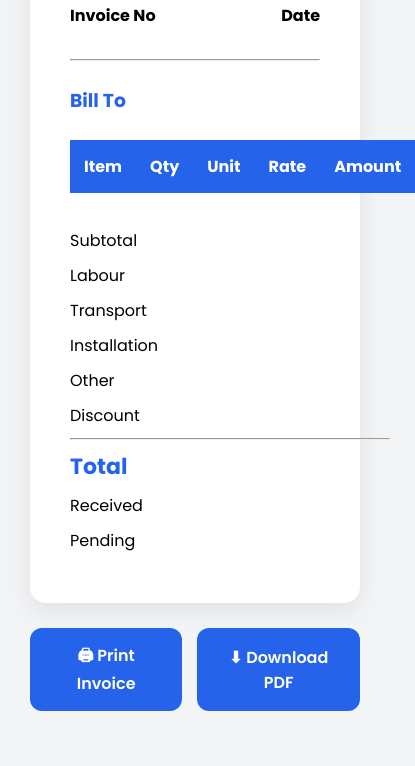
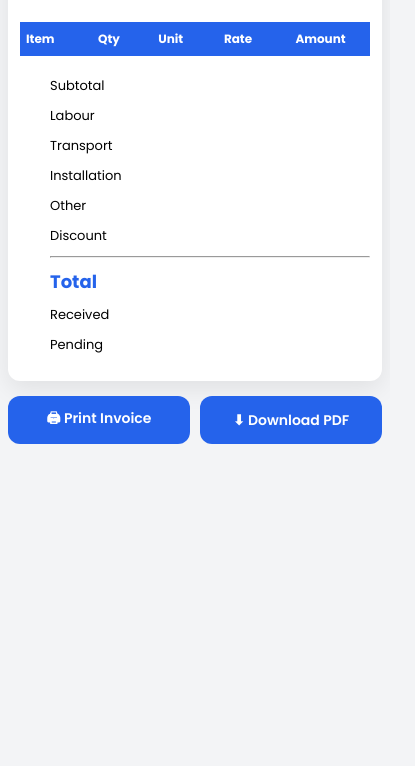
Before and after one commit to akashsingg2005/chakradhari-traders-erp, a plain HTML site: page client/pages/invoice.html in a window 390 px wide. Shown: the part 188-954 px from the top of the page, 415 px wide, since content can reach past the window. After the commit the page ends 844 px from the top, so only its background shows below. Drawn offline with Linux system fonts and the light colour scheme; no server answers.

Commit message:
style: add responsive layout and scrollable table container for mobile devices on original invoice page

```diff
--- a/client/assets/css/invoice.css
+++ b/client/assets/css/invoice.css
@@ -249,3 +249,111 @@ tr{
     page-break-after:auto;
 
 }
+
+/* ======================================
+   RESPONSIVE MEDIA QUERIES
+====================================== */
+
+@media screen and (max-width:768px){
+
+    body{
+        padding:12px;
+    }
+
+    .invoice-container{
+        padding:22px 16px;
+        border-radius:12px;
+    }
+
+    .invoice-header h1{
+        font-size:24px;
+    }
+
+    table th, table td{
+        padding:10px 8px;
+        font-size:13px;
+    }
+
+    .total-box{
+        width:100%;
+        max-width:320px;
+        margin-top:25px;
+    }
+
+    .buttons{
+        flex-wrap:wrap;
+        margin:15px auto;
+        gap:10px;
+    }
+
+    .buttons button{
+        flex:1 1 140px;
+        padding:12px 18px;
+        font-size:14px;
+    }
+
+}
+
+@media screen and (max-width:480px){
+
+    body{
+        padding:8px;
+    }
+
+    .invoice-container{
+        padding:16px 12px;
+    }
+
+    .invoice-header h1{
+        font-size:22px;
+    }
+
+    .invoice-header p{
+        font-size:12px;
+    }
+
+    .invoice-info{
+        font-size:13px;
+    }
+
+    .customer-box h3{
+        font-size:16px;
+    }
+
+    .customer-box p{
+        font-size:13px;
+    }
+
+    .table-container{
+        overflow-x:auto;
+        -webkit-overflow-scrolling:touch;
+        margin-top:15px;
+    }
+
+    table{
+        min-width:380px;
+        margin-top:0;
+    }
+
+    table th, table td{
+        padding:8px 6px;
+        font-size:12px;
+    }
+
+    .total-box{
+        width:100%;
+        margin-top:20px;
+        font-size:13px;
+    }
+
+    .grand-total{
+        font-size:18px;
+    }
+
+    .buttons button{
+        width:100%;
+        font-size:14px;
+        padding:12px;
+    }
+
+}
--- a/client/pages/invoice.html
+++ b/client/pages/invoice.html
@@ -73,6 +73,7 @@
 
     </div>
 
+    <div class="table-container">
         <table>
 
             <thead>
@@ -98,6 +99,7 @@
             </tbody>
 
         </table>
+    </div>
 
     <div class="total-box">
 
```
Lines whose indentation alone changed are shown as unchanged.
